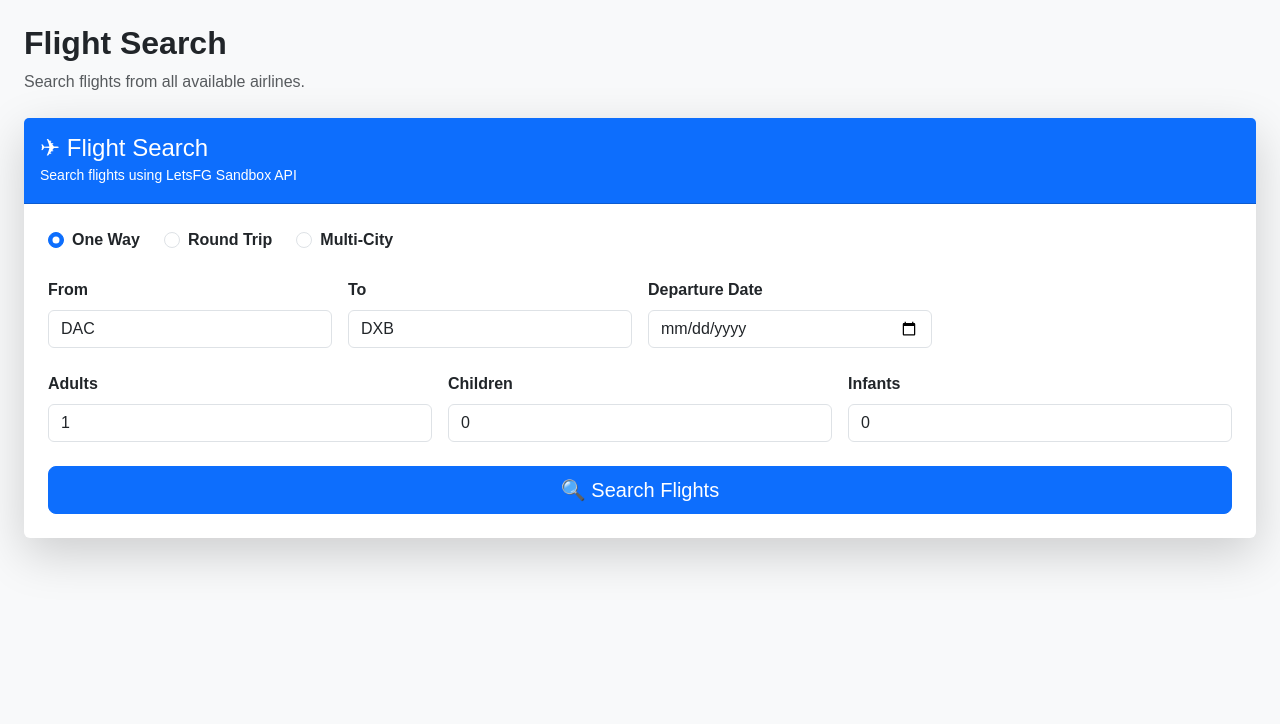
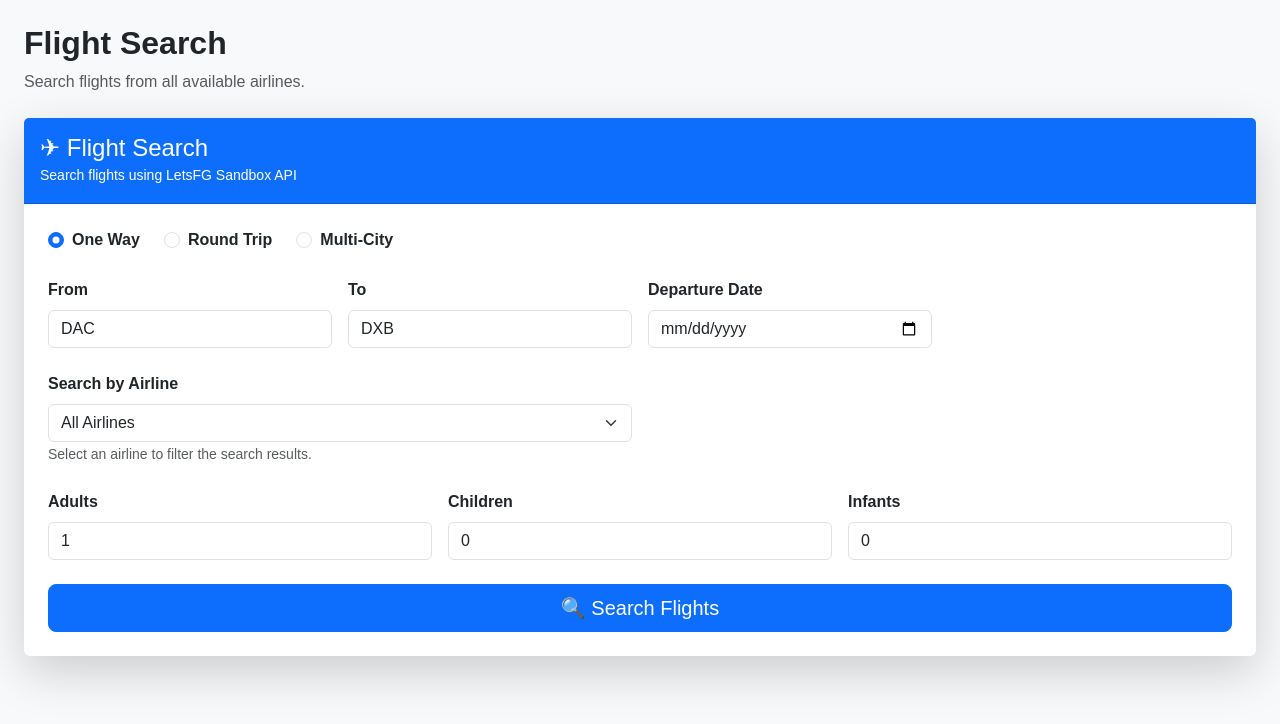
Before and after one commit to airflyintl-ui/airfly-b2b-portal, a Next.js app in the folder frontend/: page /flight-search in a window 1280 px wide. Shown: the top 724 px of the page. Built offline with nearby package versions, Linux system fonts and the light colour scheme.

Commit message:
Implement airline filtering in FlightSearch component
Added airline filtering functionality with a new AirlineOption type and updated the FlightSearch component to include a dropdown for selecting airlines.

```diff
--- a/frontend/components/FlightSearch.tsx
+++ b/frontend/components/FlightSearch.tsx
@@ -30,6 +30,12 @@ type ContactDetails = {
 };
 
 type SelectedOffers = Record<number, string>;
+
+type AirlineOption = {
+  code: string;
+  name: string;
+  aliases?: string[];
+};
 
 type FlightDataSegment = {
   airline_name?: string;
@@ -116,6 +122,50 @@ type FlightSearchRequest =
       infants: number;
     };
 
+const AIRLINES: AirlineOption[] = [
+  { code: "G9", name: "Air Arabia", aliases: ["Air Arabia Abu Dhabi"] },
+  { code: "EK", name: "Emirates" },
+  { code: "QR", name: "Qatar Airways", aliases: ["Qatar"] },
+  { code: "BG", name: "Biman Bangladesh Airlines", aliases: ["Biman"] },
+  { code: "BS", name: "US-Bangla Airlines", aliases: ["US Bangla"] },
+  { code: "EY", name: "Etihad Airways", aliases: ["Etihad"] },
+  { code: "FZ", name: "Flydubai", aliases: ["Fly Dubai"] },
+  { code: "SV", name: "Saudia", aliases: ["Saudi Arabian Airlines"] },
+  { code: "TK", name: "Turkish Airlines", aliases: ["Turkish"] },
+  { code: "SQ", name: "Singapore Airlines", aliases: ["Singapore"] },
+  { code: "GF", name: "Gulf Air" },
+  { code: "WY", name: "Oman Air" },
+  { code: "AI", name: "Air India" },
+  { code: "6E", name: "IndiGo", aliases: ["Indigo"] },
+  { code: "MH", name: "Malaysia Airlines", aliases: ["Malaysia"] },
+  { code: "TG", name: "Thai Airways", aliases: ["Thai"] },
+  { code: "CX", name: "Cathay Pacific", aliases: ["Cathay"] },
+  { code: "KL", name: "KLM Royal Dutch Airlines", aliases: ["KLM"] },
+  { code: "AF", name: "Air France" },
+  { code: "LH", name: "Lufthansa" },
+  { code: "BA", name: "British Airways" },
+  { code: "WY", name: "Oman Air" },
+  { code: "UL", name: "SriLankan Airlines", aliases: ["Sri Lankan"] },
+  { code: "RJ", name: "Royal Jordanian" },
+  { code: "KU", name: "Kuwait Airways" },
+  { code: "J9", name: "Jazeera Airways", aliases: ["Jazeera"] },
+  { code: "PK", name: "Pakistan International Airlines", aliases: ["PIA"] },
+  { code: "W6", name: "Wizz Air", aliases: ["Wizzair"] },
+  { code: "U2", name: "easyJet", aliases: ["Easy Jet"] },
+  { code: "G4", name: "Allegiant Air" },
+  { code: "QF", name: "Qantas Airways", aliases: ["Qantas"] },
+  { code: "NH", name: "All Nippon Airways", aliases: ["ANA"] },
+  { code: "JL", name: "Japan Airlines", aliases: ["JAL"] },
+  { code: "OZ", name: "Asiana Airlines", aliases: ["Asiana"] },
+  { code: "KE", name: "Korean Air" },
+  { code: "VN", name: "Vietnam Airlines" },
+  { code: "PR", name: "Philippine Airlines" },
+  { code: "AK", name: "AirAsia" },
+  { code: "OD", name: "Batik Air Malaysia", aliases: ["Batik Air"] },
+  { code: "VJ", name: "VietJet Air", aliases: ["Vietjet"] },
+  { code: "FD", name: "Thai AirAsia" },
+];
+
 const emptyPassenger = (type: PassengerType): Passenger => ({
   type,
   firstName: "",
@@ -129,6 +179,7 @@ const emptyPassenger = (type: PassengerType): Passenger => ({
 
 export default function FlightSearch() {
   const [tripType, setTripType] = useState<TripType>("oneway");
+  const [selectedAirline, setSelectedAirline] = useState("");
 
   const [form, setForm] = useState({
     from: "DAC",
@@ -177,6 +228,74 @@ export default function FlightSearch() {
     String(now.getMonth() + 1).padStart(2, "0"),
     String(now.getDate()).padStart(2, "0"),
   ].join("-");
+
+  // Airline matching
+
+  const normalizeAirlineValue = (value: string) =>
+    value.toUpperCase().replace(/[^A-Z0-9]/g, "");
+
+  const matchesAirline = (offer: FlightOffer) => {
+    if (!selectedAirline) return true;
+
+    const selected = AIRLINES.find(
+      (airline) => airline.code === selectedAirline
+    );
+
+    if (!selected) return true;
+
+    const allSegments = [
+      ...(offer.outbound?.segments || []),
+      ...(offer.inbound?.segments || []),
+    ];
+
+    const airlineValues = [
+      offer.owner_airline || "",
+      ...allSegments.flatMap((segment) => [
+        segment.airline || "",
+        segment.airline_name || "",
+      ]),
+    ];
+
+    const normalizedCode = normalizeAirlineValue(selected.code);
+
+    const codeMatch = airlineValues.some(
+      (value) =>
+        normalizeAirlineValue(value) === normalizedCode
+    );
+
+    const nameCandidates = [
+      selected.name,
+      ...(selected.aliases || []),
+    ].map(normalizeAirlineValue);
+
+    const nameMatch = airlineValues.some((value) => {
+      const normalizedValue = normalizeAirlineValue(value);
+
+      return nameCandidates.some(
+        (name) =>
+          normalizedValue === name ||
+          normalizedValue.includes(name)
+      );
+    });
+
+    const flightNumberMatch = allSegments.some((segment) => {
+      const flightNumber = normalizeAirlineValue(
+        segment.flight_no || ""
+      );
+
+      return flightNumber.startsWith(normalizedCode);
+    });
+
+    return codeMatch || nameMatch || flightNumberMatch;
+  };
+
+  const handleAirlineChange = (value: string) => {
+    setSelectedAirline(value);
+    setSelectedOffers({});
+    setSelectedNormalOffer(null);
+    setReviewStep("closed");
+    setError("");
+  };
 
   const handleChange = (e: ChangeEvent<HTMLInputElement>) => {
     const { name, value } = e.target;
@@ -370,7 +489,7 @@ export default function FlightSearch() {
         <div className="small text-muted mt-2">
           Total duration:{" "}
           <strong>
-           formatDuration(itinerary?.total_duration_seconds ?? 0)
+            {formatDuration(itinerary?.total_duration_seconds ?? 0)}
           </strong>
           {" · "}Stops:{" "}
           <strong>
@@ -382,10 +501,17 @@ export default function FlightSearch() {
     );
   };
 
-  // Search result data
-
-  const offers = results?.data?.offers || [];
-  const multiSegments = results?.data?.segments || [];
+  // Filtered search result data
+
+  const allOffers = results?.data?.offers || [];
+  const offers = allOffers.filter(matchesAirline);
+
+  const allMultiSegments = results?.data?.segments || [];
+
+  const multiSegments = allMultiSegments.map((segment) => ({
+    ...segment,
+    offers: (segment.offers || []).filter(matchesAirline),
+  }));
 
   const exchangeRate = Number(
     results?.pricing?.exchange_rate || 0
@@ -850,11 +976,7 @@ export default function FlightSearch() {
                         className="form-control"
                         value={passenger.firstName}
                         onChange={(e) =>
-                          updatePassenger(
-                            index,
-                            "firstName",
-                            e.target.value
-                          )
+                          updatePassenger(index, "firstName", e.target.value)
                         }
                         placeholder="First name as in passport"
                       />
@@ -868,11 +990,7 @@ export default function FlightSearch() {
                         className="form-control"
                         value={passenger.lastName}
                         onChange={(e) =>
-                          updatePassenger(
-                            index,
-                            "lastName",
-                            e.target.value
-                          )
+                          updatePassenger(index, "lastName", e.target.value)
                         }
                         placeholder="Last name as in passport"
                       />
@@ -888,11 +1006,7 @@ export default function FlightSearch() {
                         max={today}
                         value={passenger.dateOfBirth}
                         onChange={(e) =>
-                          updatePassenger(
-                            index,
-                            "dateOfBirth",
-                            e.target.value
-                          )
+                          updatePassenger(index, "dateOfBirth", e.target.value)
                         }
                       />
                     </div>
@@ -903,11 +1017,7 @@ export default function FlightSearch() {
                         className="form-select"
                         value={passenger.gender}
                         onChange={(e) =>
-                          updatePassenger(
-                            index,
-                            "gender",
-                            e.target.value
-                          )
+                          updatePassenger(index, "gender", e.target.value)
                         }
                       >
                         <option value="">Select Gender</option>
@@ -925,11 +1035,7 @@ export default function FlightSearch() {
                         className="form-control"
                         value={passenger.nationality}
                         onChange={(e) =>
-                          updatePassenger(
-                            index,
-                            "nationality",
-                            e.target.value
-                          )
+                          updatePassenger(index, "nationality", e.target.value)
                         }
                       />
                     </div>
@@ -962,11 +1068,7 @@ export default function FlightSearch() {
                         min={today}
                         value={passenger.passportExpiry}
                         onChange={(e) =>
-                          updatePassenger(
-                            index,
-                            "passportExpiry",
-                            e.target.value
-                          )
+                          updatePassenger(index, "passportExpiry", e.target.value)
                         }
                       />
                     </div>
@@ -1058,15 +1160,13 @@ export default function FlightSearch() {
                 </div>
 
                 <div className="card-body">
-                  {selectedFlightSummary.map(
-                    (offer, index) => (
+                  {selectedFlightSummary.map((offer, index) => (
                     <div
                       key={offer.id || index}
                       className="border rounded p-3 mb-3"
                     >
                       <strong>
-                          {offer.outbound?.segments?.[0]
-                            ?.airline_name ||
+                        {offer.outbound?.segments?.[0]?.airline_name ||
                           offer.outbound?.segments?.[0]?.airline ||
                           offer.owner_airline ||
                           "Airline"}
@@ -1076,19 +1176,12 @@ export default function FlightSearch() {
                         Offer ID: {offer.id || "N/A"}
                       </div>
 
-                        {renderItinerary(
-                          offer.outbound,
-                          "Outbound Flight"
-                        )}
+                      {renderItinerary(offer.outbound, "Outbound Flight")}
 
                       {offer.inbound &&
-                          renderItinerary(
-                            offer.inbound,
-                            "Return Flight"
-                          )}
-                      </div>
-                    )
-                  )}
+                        renderItinerary(offer.inbound, "Return Flight")}
+                    </div>
+                  ))}
                 </div>
               </div>
 
@@ -1110,8 +1203,7 @@ export default function FlightSearch() {
                       </div>
 
                       <div>
-                        Name: {passenger.firstName}{" "}
-                        {passenger.lastName}
+                        Name: {passenger.firstName} {passenger.lastName}
                       </div>
 
                       <div>
@@ -1122,13 +1214,11 @@ export default function FlightSearch() {
                       <div>Nationality: {passenger.nationality}</div>
 
                       <div>
-                        Passport:{" "}
-                        {passenger.passportNumber || "Not provided"}
+                        Passport: {passenger.passportNumber || "Not provided"}
                       </div>
 
                       <div>
-                        Passport Expiry:{" "}
-                        {passenger.passportExpiry || "Not provided"}
+                        Passport Expiry: {passenger.passportExpiry || "Not provided"}
                       </div>
                     </div>
                   ))}
@@ -1158,9 +1248,7 @@ export default function FlightSearch() {
                     <>
                       <div className="d-flex justify-content-between mb-2">
                         <span>Supplier Fare</span>
-                        <strong>
-                          ${totalSupplierUSD.toFixed(2)} USD
-                        </strong>
+                        <strong>${totalSupplierUSD.toFixed(2)} USD</strong>
                       </div>
 
                       <div className="d-flex justify-content-between mb-2">
@@ -1184,9 +1272,7 @@ export default function FlightSearch() {
                     <>
                       <div className="d-flex justify-content-between mb-2">
                         <span>Supplier Fare</span>
-                        <strong>
-                          ${normalSupplierUSD.toFixed(2)} USD
-                        </strong>
+                        <strong>${normalSupplierUSD.toFixed(2)} USD</strong>
                       </div>
 
                       <div className="d-flex justify-content-between mb-2">
@@ -1271,6 +1357,7 @@ export default function FlightSearch() {
                   setSelectedNormalOffer(null);
                   setPassengers([emptyPassenger("Adult")]);
                   setContact({ email: "", phone: "" });
+                  setSelectedAirline("");
                   setError("");
                 }}
               >
@@ -1423,11 +1510,7 @@ export default function FlightSearch() {
                       maxLength={3}
                       value={segment.from}
                       onChange={(e) =>
-                        handleSegmentChange(
-                          index,
-                          "from",
-                          e.target.value
-                        )
+                        handleSegmentChange(index, "from", e.target.value)
                       }
                     />
                   </div>
@@ -1440,11 +1523,7 @@ export default function FlightSearch() {
                       maxLength={3}
                       value={segment.to}
                       onChange={(e) =>
-                        handleSegmentChange(
-                          index,
-                          "to",
-                          e.target.value
-                        )
+                        handleSegmentChange(index, "to", e.target.value)
                       }
                     />
                   </div>
@@ -1486,6 +1565,37 @@ export default function FlightSearch() {
           </div>
         )}
 
+        {/* Airline Filter */}
+
+        <div className="row g-3 mt-2">
+          <div className="col-md-6">
+            <label className="form-label fw-semibold">
+              Search by Airline
+            </label>
+
+            <select
+              className="form-select"
+              value={selectedAirline}
+              onChange={(e) => handleAirlineChange(e.target.value)}
+            >
+              <option value="">All Airlines</option>
+
+              {AIRLINES.map((airline) => (
+                <option
+                  key={airline.code}
+                  value={airline.code}
+                >
+                  {airline.name} ({airline.code})
+                </option>
+              ))}
+            </select>
+
+            <small className="text-muted">
+              Select an airline to filter the search results.
+            </small>
+          </div>
+        </div>
+
         {/* Passenger Counts */}
 
         <div className="row g-3 mt-2">
@@ -1604,6 +1714,17 @@ export default function FlightSearch() {
                   Total Offers: <strong>{offers.length}</strong>
                 </div>
               )}
+
+              {selectedAirline && (
+                <div>
+                  Airline Filter:{" "}
+                  <strong>
+                    {AIRLINES.find(
+                      (airline) => airline.code === selectedAirline
+                    )?.name || selectedAirline}
+                  </strong>
+                </div>
+              )}
             </div>
 
             {/* MULTI-CITY RESULTS */}
@@ -1657,12 +1778,11 @@ export default function FlightSearch() {
                       <div className="card-body p-3">
                         {segmentOffers.length === 0 && (
                           <div className="alert alert-secondary mb-0">
-                            No offers found for this segment.
-                          </div>
-                        )}
-
-                        {segmentOffers.map(
-                          (offer, offerIndex) => {
+                            No offers found for this segment with the selected airline.
+                          </div>
+                        )}
+
+                        {segmentOffers.map((offer, offerIndex) => {
                           const outbound = offer.outbound;
                           const flightParts = outbound?.segments || [];
                           const firstSegment = flightParts[0];
@@ -1704,8 +1824,7 @@ export default function FlightSearch() {
                                     </h6>
 
                                     <div className="small text-muted">
-                                        Flight:{" "}
-                                        {flightNumbers || "Not available"}
+                                      Flight: {flightNumbers || "Not available"}
                                     </div>
                                   </div>
 
@@ -1723,14 +1842,11 @@ export default function FlightSearch() {
                                     </div>
 
                                     <strong>
-                                        {firstSegment?.origin ||
-                                          segment.from}
+                                      {firstSegment?.origin || segment.from}
                                     </strong>
 
                                     <div className="small">
-                                        {formatDate(
-                                          firstSegment?.departure
-                                        )}
+                                      {formatDate(firstSegment?.departure)}
                                     </div>
                                   </div>
 
@@ -1740,8 +1856,7 @@ export default function FlightSearch() {
                                     </div>
 
                                     <strong>
-                                        {lastSegment?.destination ||
-                                          segment.to}
+                                      {lastSegment?.destination || segment.to}
                                     </strong>
 
                                     <div className="small">
@@ -1801,10 +1916,7 @@ export default function FlightSearch() {
                                           : "btn-outline-primary"
                                       }`}
                                       onClick={() =>
-                                          selectMultiOffer(
-                                            index,
-                                            offer.id
-                                          )
+                                        selectMultiOffer(index, offer.id)
                                       }
                                     >
                                       {isSelected
@@ -1820,8 +1932,7 @@ export default function FlightSearch() {
                               </div>
                             </div>
                           );
-                          }
-                        )}
+                        })}
                       </div>
                     </div>
                   );
@@ -1911,7 +2022,8 @@ export default function FlightSearch() {
               <>
                 {offers.length === 0 && (
                   <div className="alert alert-secondary">
-                    No flight offers found for this search.
+                    No flight offers found for this airline selection.
+                    Try selecting All Airlines or another airline.
                   </div>
                 )}
 
```
Lines whose indentation alone changed are shown as unchanged.
